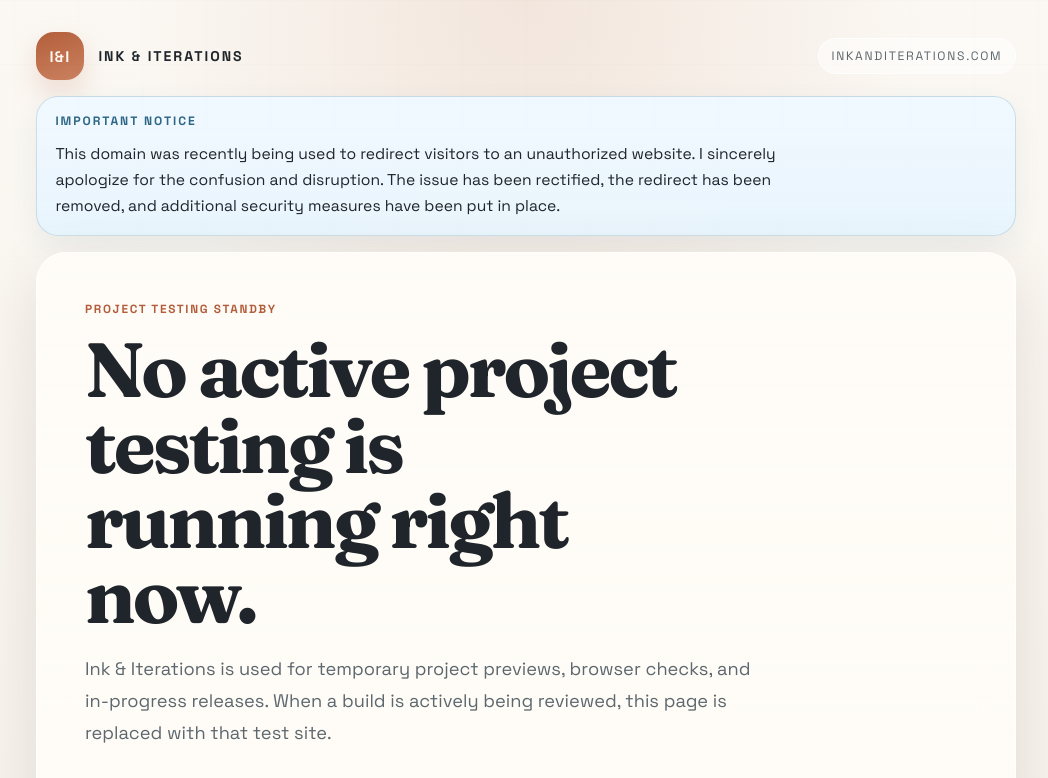
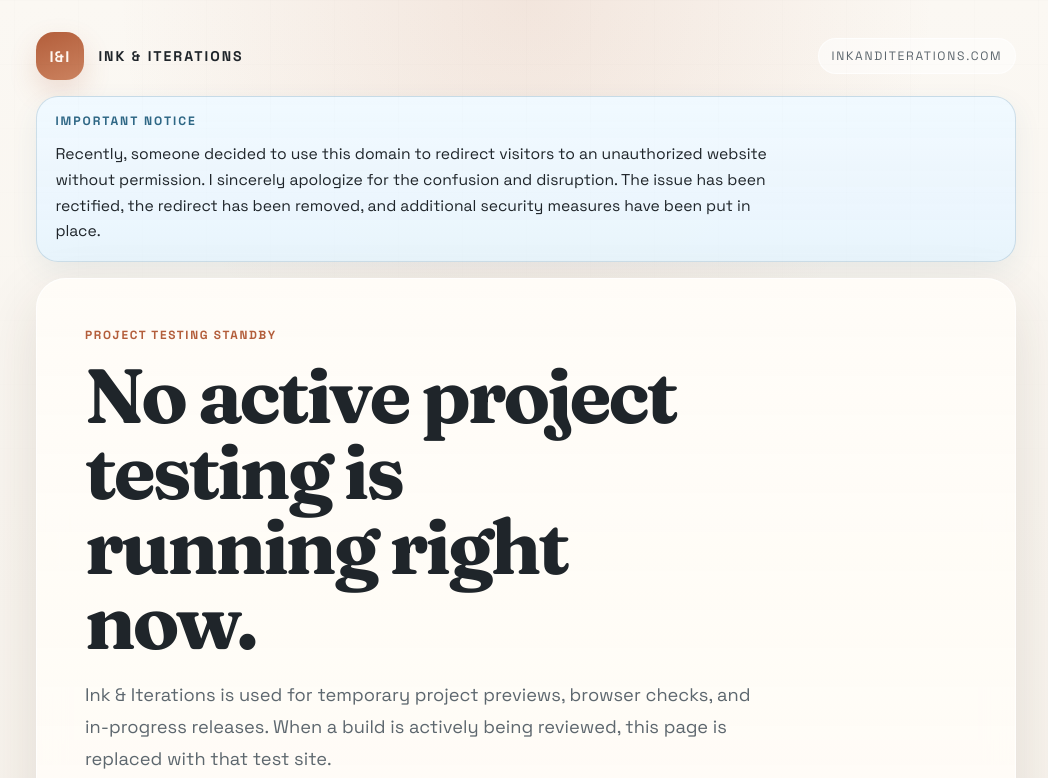
Before and after one commit to AAM77/default_testing_site, a plain HTML site: page index.html in a window 1280 px wide. Shown: the top 778 px of the page, without its empty margins (114-1162 px from the left). Drawn offline with Linux system fonts and the light colour scheme.

Commit message:
Reword message

```diff
--- a/index.html
+++ b/index.html
@@ -30,8 +30,8 @@
       <section class="security-notice" aria-label="Important security notice">
         <p class="security-label">Important Notice</p>
         <p class="security-copy">
-          This domain was recently being used to redirect visitors to an
-          unauthorized website. I sincerely apologize for the confusion and
+          Recently, someone decided to use this domain to redirect visitors to an
+          unauthorized website without permission. I sincerely apologize for the confusion and
           disruption. The issue has been rectified, the redirect has been
           removed, and additional security measures have been put in place.
         </p>
```
